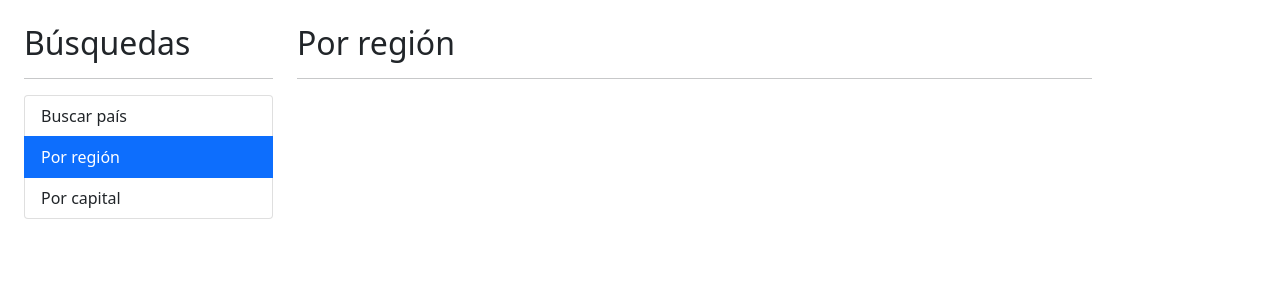
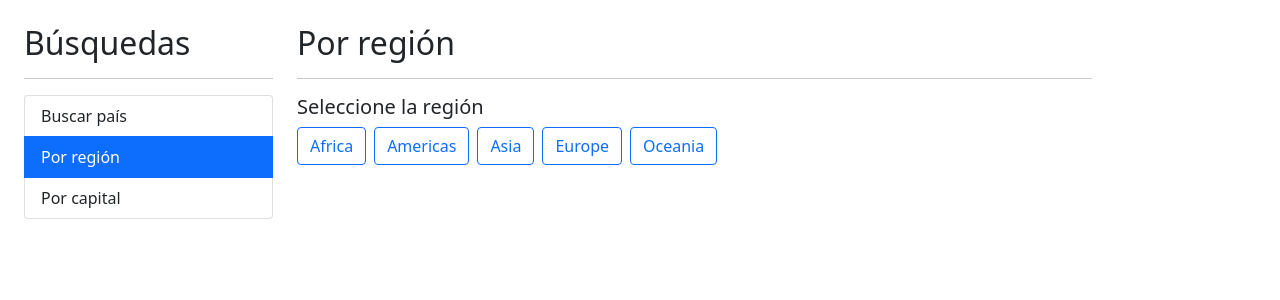
Before and after one commit to charold29/ng-countriesApp, an Angular app: page /region in a window 1280 px wide. Shown: the top 300 px of the page. Built offline with nearby package versions, Linux system fonts and the light colour scheme.

Commit message:
by region component hecho

```diff
--- a/src/app/country/pages/by-region/by-region.component.html
+++ b/src/app/country/pages/by-region/by-region.component.html
@@ -1,2 +1,28 @@
-<h2>Por región</h2>
+<h2>Por región <span> {{activeRegion}} </span> </h2>
 <hr>
+
+<h5>Seleccione la región</h5>
+
+<div class="row">
+    <div class="col">
+
+        <!-- [class.btn-primary]="region == activeRegion" -->
+        <!-- [ngClass]="{
+                    'btn-primary': activeRegion == region,
+                    'btn-outline-primary': activeRegion != region
+        }" -->
+
+        <button *ngFor="let region of regions"
+                [class]="getCSSClass( region )"
+                (click)= "activateRegion( region )">
+            {{region}}
+        </button>
+
+    </div>
+</div>
+
+<div *ngIf="countries.length>0" class="row">
+    <div class="col">
+        <app-country-table [countries]="countries"></app-country-table>
+    </div>
+</div>
--- a/src/app/country/pages/by-region/by-region.component.ts
+++ b/src/app/country/pages/by-region/by-region.component.ts
@@ -1,16 +1,42 @@
-import { Component, OnInit } from '@angular/core';
+import { Component } from '@angular/core';
+import { Country } from '../../interfaces/country.interface';
+import { CountryService } from '../../services/country.service';
 
 @Component({
   selector: 'app-by-region',
   templateUrl: './by-region.component.html',
   styles: [
+    `
+    h2 span {
+      color: #0d6efd;
+    }
+
+    `
   ]
 })
-export class ByRegionComponent implements OnInit {
+export class ByRegionComponent {
 
-  constructor() { }
+  regions:string[] = ['Africa', 'Americas', 'Asia', 'Europe', 'Oceania'];
+  activeRegion:string = '';
+  countries: Country[] = [];
 
-  ngOnInit(): void {
+  constructor( private countryService:CountryService ) { }
+
+  getCSSClass( region:string ){
+    return (region === this.activeRegion)
+              ? 'btn btn-primary me-2'
+              : 'btn btn-outline-primary me-2'
+  }
+
+  activateRegion( region:string ){
+    this.activeRegion = region;
+
+    this.countryService.searchRegion(region)
+      .subscribe( countries => {
+        this.countries = countries;
+      });
+
+    //TODO: hacer el llamado al servicio
   }
 
 }
--- a/src/app/country/pages/show-country/show-country.component.html
+++ b/src/app/country/pages/show-country/show-country.component.html
@@ -7,7 +7,7 @@
 
     <div class="row">
         <div class="col-12">
-            <h1>País: <small style="font-style: italic">{{country.name.official}}</small></h1>
+            <h1>País: <small>{{country.name.official}}</small></h1>
         </div>
     </div>
     <hr>
@@ -16,7 +16,7 @@
 
         <div class="col-4">
             <h3>Bandera</h3>
-            <img [src]="country.flags.png" class="img-thumbnail" style="width:185px" >
+            <img [src]="country.flags.png" class="img-thumbnail" >
         </div>
 
         <div class="col">
@@ -41,7 +41,7 @@
         <div class="col">
 
             <div *ngFor="let translation of country.translations | keyvalue" >
-                  <span class="badge bg-primary me-1" style="width:40px;">
+                  <span class="badge bg-primary me-1 key">
                     {{translation.key}}
                   </span>
                   <span>{{translation.value.official}}</span>
--- a/src/app/country/pages/show-country/show-country.component.ts
+++ b/src/app/country/pages/show-country/show-country.component.ts
@@ -8,6 +8,19 @@ import { CountryService } from '../../services/country.service';
   selector: 'app-show-country',
   templateUrl: './show-country.component.html',
   styles: [
+    `
+    small{
+      font-style: italic;
+    }
+
+    img{
+      width:185px;
+    }
+
+    .key{
+      width:40px;
+    }
+    `
   ]
 })
 export class ShowCountryComponent implements OnInit {
--- a/src/app/country/services/country.service.ts
+++ b/src/app/country/services/country.service.ts
@@ -30,6 +30,13 @@ export class CountryService {
     return this.httpService.get<Country[]>(url);
   }
 
+  searchRegion( term:string): Observable<Country[]>{
+
+    const url = `${this.apiUrl}/region/${term}`
+
+    return this.httpService.get<Country[]>(url);
+  }
+
   getCountryByAlpha( id:string ): Observable<Country[]> {
 
     const url = `${this.apiUrl}/alpha/${id}`
```
